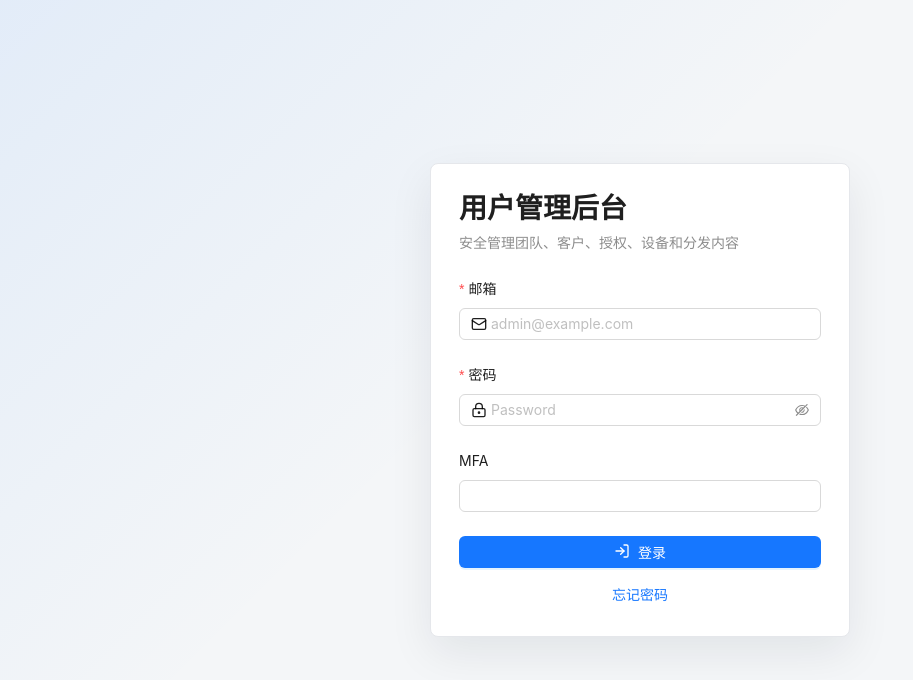
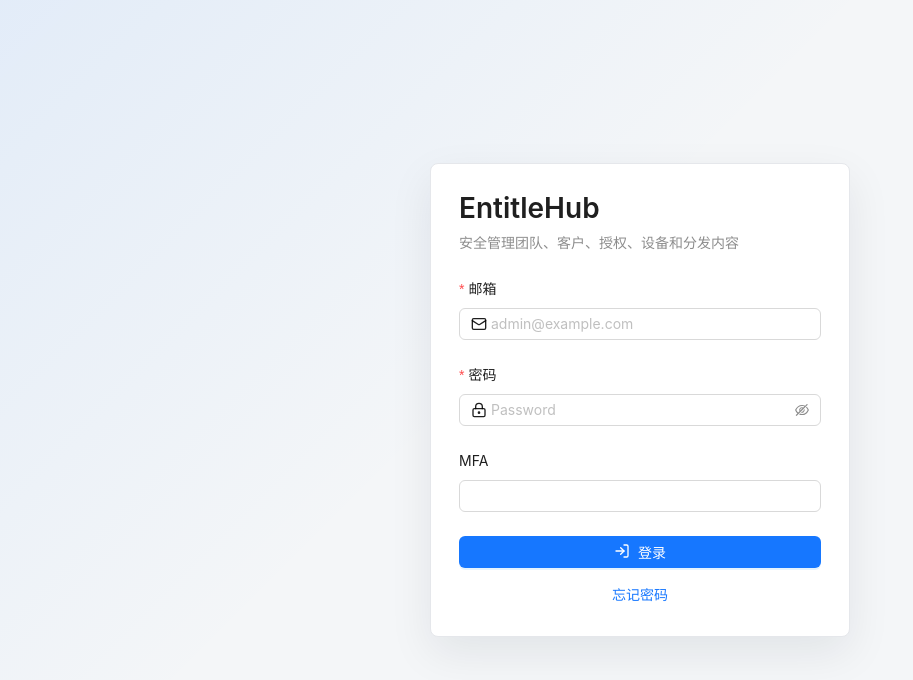
Before and after one commit to longxingze0925/EntitleHub, a React (Vite) app in the folder admin/: page /login in a window 1280 px wide. Shown: the top 680 px of the page, without its empty margins (0-913 px from the left). Built offline with nearby package versions, Linux system fonts and the light colour scheme.

Commit message:
Rename admin UI brand to EntitleHub

```diff
--- a/admin/index.html
+++ b/admin/index.html
@@ -3,7 +3,7 @@
   <head>
     <meta charset="UTF-8" />
     <meta name="viewport" content="width=device-width, initial-scale=1.0" />
-    <title>用户管理后台</title>
+    <title>EntitleHub</title>
   </head>
   <body>
     <div id="root"></div>
--- a/admin/src/layouts/AdminLayout.tsx
+++ b/admin/src/layouts/AdminLayout.tsx
@@ -52,8 +52,8 @@ export function AdminLayout({ children }: AdminLayoutProps) {
         className="admin-sider"
       >
         <div className="brand-mark">
-          <span>UA</span>
-          {!collapsed ? <strong>用户管理后台</strong> : null}
+          <span>EH</span>
+          {!collapsed ? <strong>EntitleHub</strong> : null}
         </div>
         <Menu
           mode="inline"
--- a/admin/src/pages/login/LoginPage.tsx
+++ b/admin/src/pages/login/LoginPage.tsx
@@ -47,7 +47,7 @@ export function LoginPage() {
     <main className="login-screen">
       <section className="login-panel">
         <div className="login-brand">
-          <Typography.Title level={1}>用户管理后台</Typography.Title>
+          <Typography.Title level={1}>EntitleHub</Typography.Title>
           <Typography.Text type="secondary">
             安全管理团队、客户、授权、设备和分发内容
           </Typography.Text>
```
